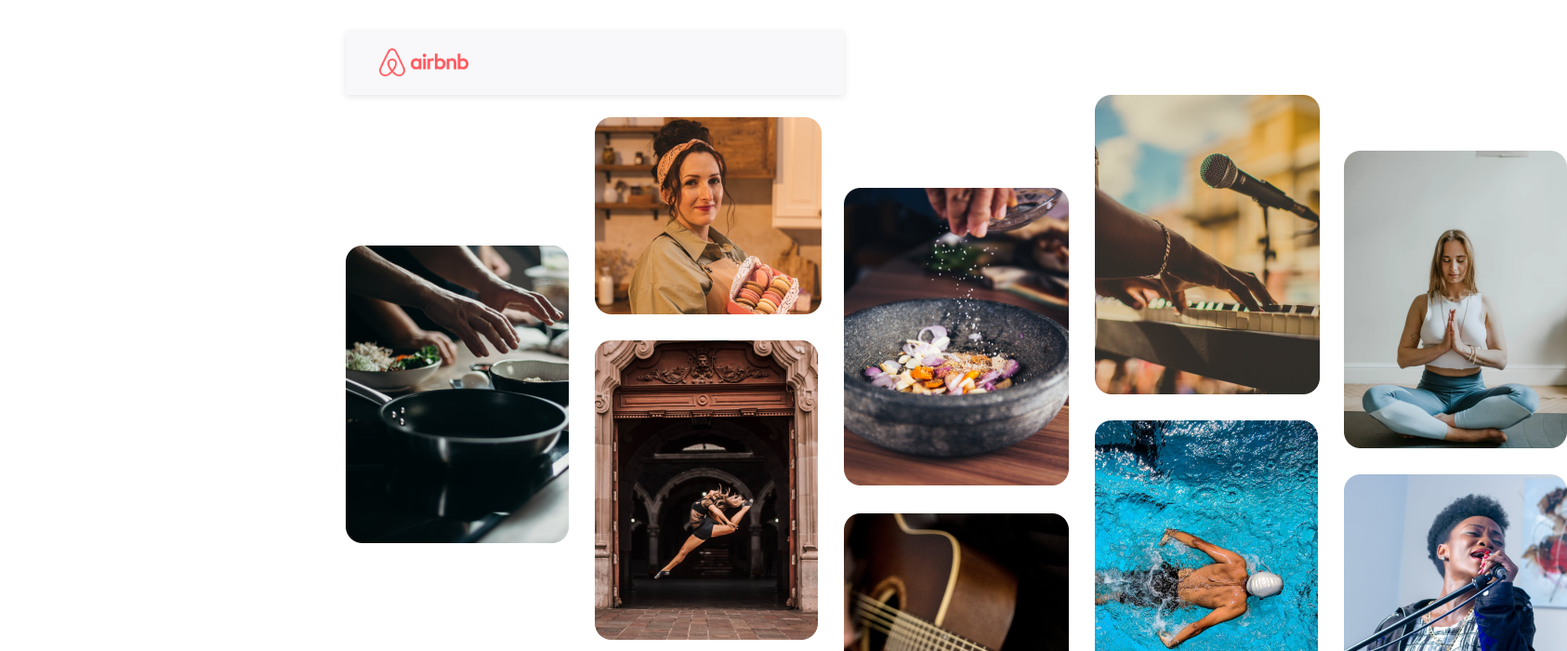
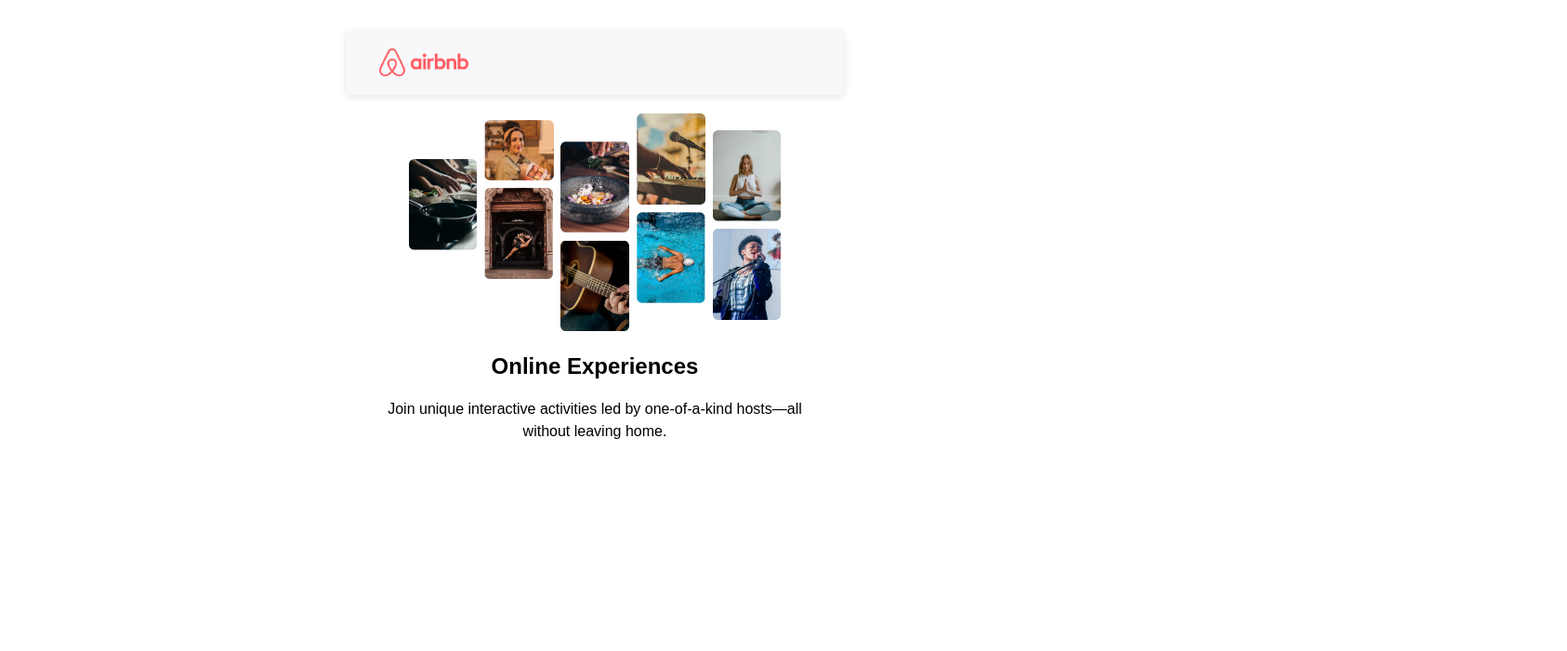
Before and after one commit to Mustafa86368/ReactProjekt, a React (Vite) app in the folder my-project2/: page / in a window 1280 px wide. Shown: the top 700 px of the page at 93% size, 1686 px wide, since content can reach past the window. Built offline with nearby package versions, Linux system fonts and the light colour scheme.

Commit message:
styl section

```diff
--- a/my-project2/src/components/Hero.jsx
+++ b/my-project2/src/components/Hero.jsx
@@ -3,10 +3,10 @@
 const Hero = () => {
   return (
     <div>
-        <section>
-            <img src="./src/assets/photo-grid.png" alt="" />
-            <h1>Online Experiences</h1>
-            <p>Join unique interactive activities led by
+        <section className='hero'>
+            <img src="./src/assets/photo-grid.png" alt="" className='hero--photo' />
+            <h1 className='hero--header'>Online Experiences</h1>
+            <p className='hero--text'>Join unique interactive activities led by
             one-of-a-kind hosts—all without leaving home.</p>
         </section>
     </div>
--- a/my-project2/src/index.css
+++ b/my-project2/src/index.css
@@ -20,6 +20,7 @@
   justify-content: center;
   min-width: 320px;
   min-height: 100vh;
+  font-family: 'Poppins', sans-serif;
 
 }
 
@@ -35,3 +36,26 @@
 .nav--logo {
   max-width: 120px;
 }
+
+section {
+  padding: 20px;
+
+}
+
+.hero{
+  display: flex;
+  flex-direction: column;
+}
+
+.hero--photo {
+  max-width: 400px;
+  align-self: center;
+}
+
+.hero--header {
+  margin-bottom: 16px;
+}
+
+.hero--text {
+  margin-top: 0;
+}
```
